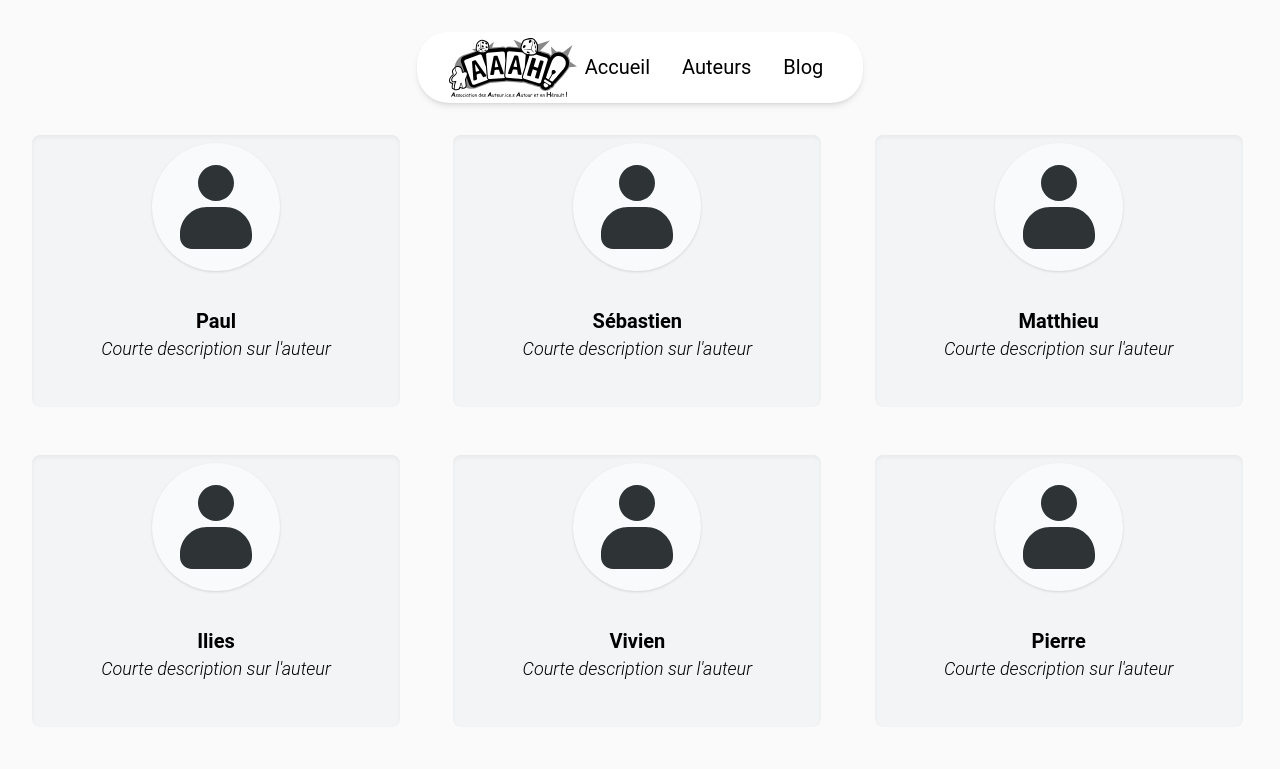
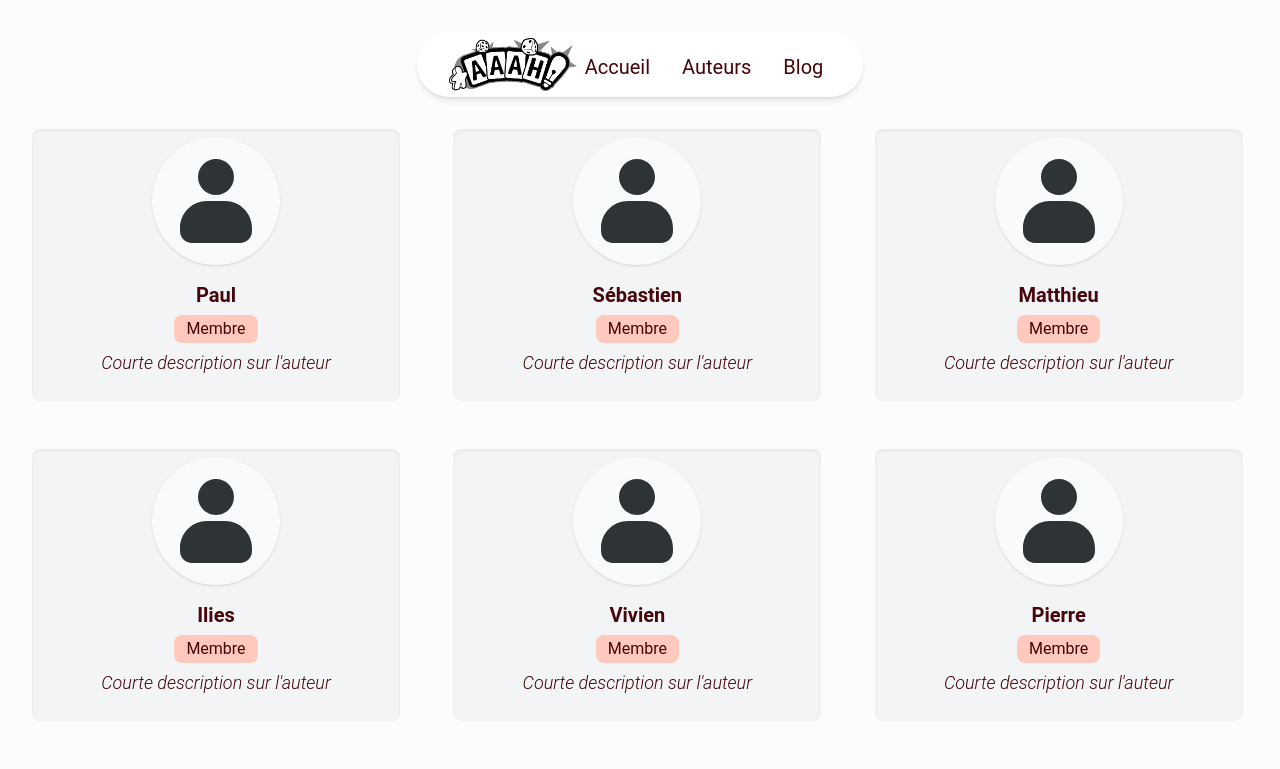
Before and after one commit to Ezazhel/aaah, a React (Vite) app: page /authors in a window 1280 px wide. Shown: the top 769 px of the page. Built offline with nearby package versions, Linux system fonts and the light colour scheme.

Commit message:
feat: css primary color tend to red

```diff
--- a/src/components/header/Header.tsx
+++ b/src/components/header/Header.tsx
@@ -1,4 +1,4 @@
-import logo from '../../assets/logo.svg';
+import logo from '../../assets/logo.png';
 import { Link } from 'wouter';
 
 const Header = () => {
@@ -6,7 +6,7 @@ const Header = () => {
     <header className={'sticky top-0 grid place-content-center'}>
       <nav
         className={
-          'grid grid-cols-[auto_1fr] bg-white place-items-center shadow-md rounded-4xl px-8 py-1.5'
+          'grid grid-cols-[auto_1fr] bg-white place-items-end shadow-md rounded-4xl px-8 py-1.5'
         }
       >
         <img src={logo} alt={'aaah logo'} width={'128px'} />
--- a/src/features/authors/AuthorsCard.tsx
+++ b/src/features/authors/AuthorsCard.tsx
@@ -18,6 +18,7 @@ const AuthorsCard = (props: AuthorsCarProp) => {
       </div>
       <div>
         <div className={'first-letter:uppercase text-xl font-bold'}>{props.name}</div>
+        <span className={'inline-block my-1.5 badge badge--member'}>Membre</span>
         <div className={'text-lg font-light italic w-full'}>{props.description}</div>
       </div>
     </li>
--- a/src/index.css
+++ b/src/index.css
@@ -1,11 +1,13 @@
 @import "tailwindcss";
 
 :root {
+    --primary: hsl(357, 85%, 15%);
     font-family: Roboto, Arial, sans-serif;
+    color: var(--primary);
 }
 
 body {
-    background-color: #FAFAFA;
+    background-color: hsl(317, 35%, 99%);
 }
 
 a {
@@ -15,3 +17,16 @@ a {
         text-decoration: underline;
     }
 }
+
+
+
+.badge {
+    padding: 0 0.75rem;
+    border-radius: 0.5rem;
+    line-height: 1.75;
+
+    &.badge--member {
+        background-color: hsl(11, 100%,87%);
+        color: var(--primary);
+    }
+}
```
Also changed, not shown: src/assets/logo.png (added).
